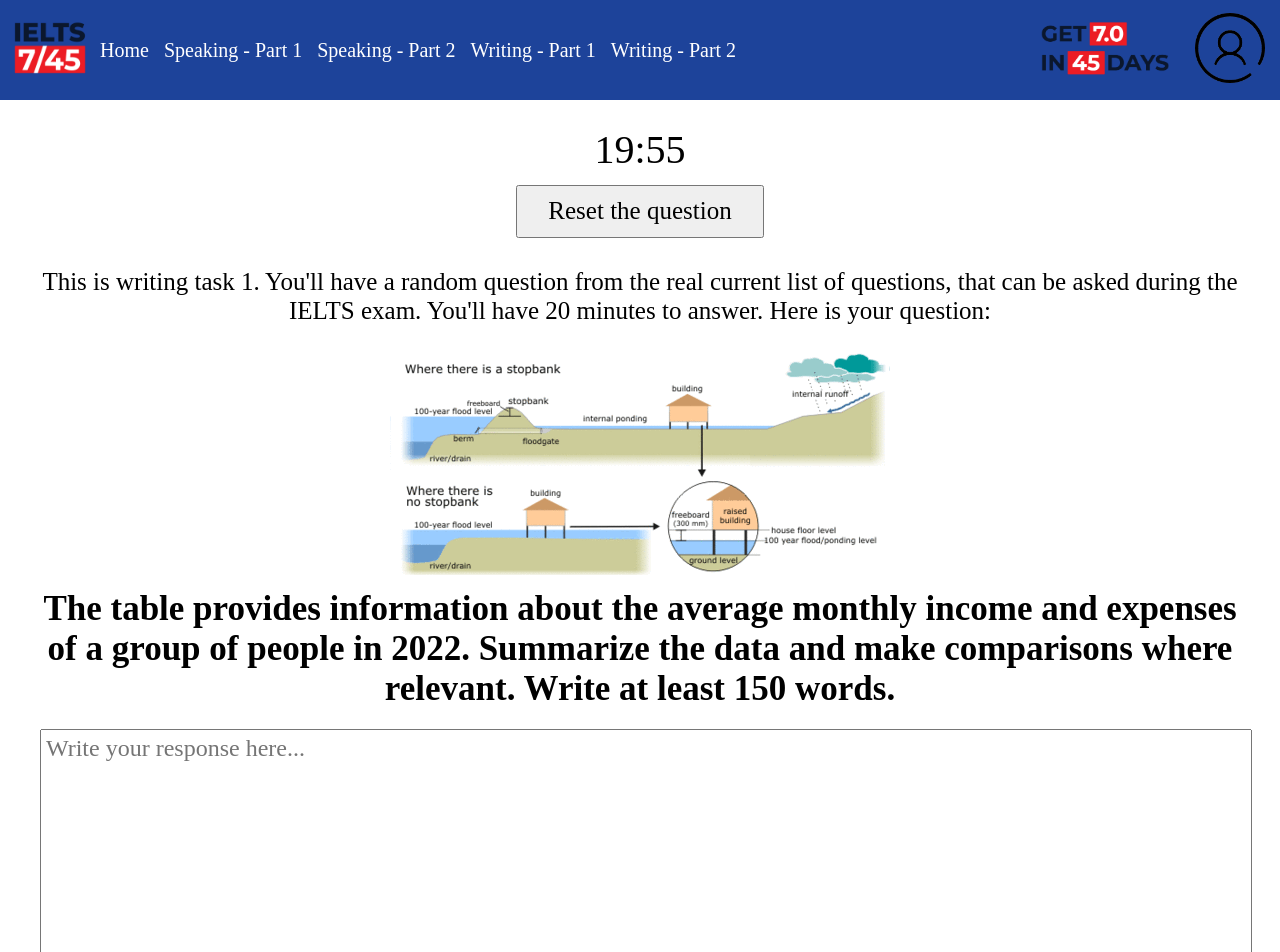
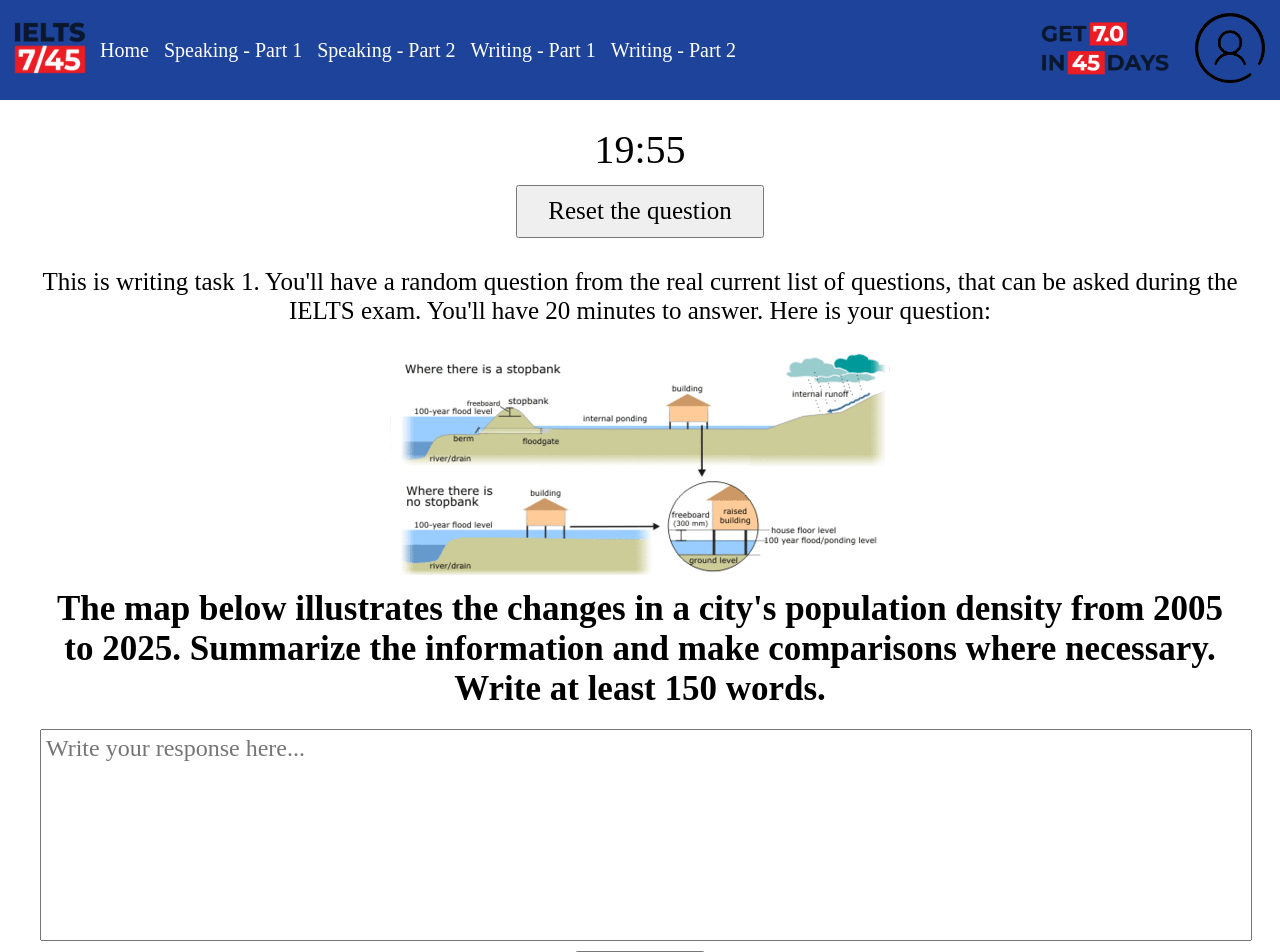
Before and after one commit to KhDan007/IELTS-7-45, a React (Create React App) app in the folder client/: page /writing/part-1 in a window 1280 px wide. Shown: the top 952 px of the page. Built offline with nearby package versions, Linux system fonts and the light colour scheme.

Commit message:
fix unexpected behavior of questionText

```diff
--- a/client/src/css/Writing.css
+++ b/client/src/css/Writing.css
@@ -24,7 +24,7 @@
   display: block;
   width: 100%;
   font-size: 24px;
-  height: 300px;
+  height: 200px;
   padding: 5px;
 }
 .writing__submitBtn {
--- a/client/src/pages/Writing_1.tsx
+++ b/client/src/pages/Writing_1.tsx
@@ -2,10 +2,16 @@ import { useQuery } from '@tanstack/react-query';
 import loadedImage from '../img/IELTS-Writing-Task-1-Academic-Flood-Diagram.gif';
 // import Axios from 'axios';
 import { Timer } from '../components/Timer';
-import { useState } from 'react';
+import { useState, useEffect } from 'react';
 
 export const Writing_1 = () => {
    const [writingText, setWritingText] = useState('');
+   const [questionText, setQuestionText] = useState('');
+
+   const randomProperty = function (obj: any) {
+      var keys = Object.keys(obj);
+      return obj[keys[(keys.length * Math.random()) << 0]];
+   };
 
    const { data, isLoading } = useQuery({
       queryKey: ['writing-part-1'],
@@ -68,16 +74,16 @@ export const Writing_1 = () => {
       }
    });
 
-   const randomProperty = function (obj: any) {
-      var keys = Object.keys(obj);
-      return obj[keys[(keys.length * Math.random()) << 0]];
-   };
+   useEffect(() => {
+      setQuestionText(isLoading ? "Loading..." : randomProperty(data));
+   }, [data, isLoading]);
 
    const refetchData = () => {
       window.location.reload();
    };
 
    const submitWriting = () => {
+      // Send to server
       console.log(writingText);
    };
 
@@ -96,7 +102,7 @@ export const Writing_1 = () => {
          <div className="writing__image">
             <img src={loadedImage} alt="" />
          </div>
-         <div className="writing__question">{data && randomProperty(data)}</div>
+         <div className="writing__question">{questionText}</div>
 
          <textarea
             className="writing__text"
--- a/client/src/scss/Writing.scss
+++ b/client/src/scss/Writing.scss
@@ -26,7 +26,7 @@
       display: block;
       width: 100%;
       font-size: 24px;
-      height: 300px;
+      height: 200px;
       padding: 5px;
    }
 
```
